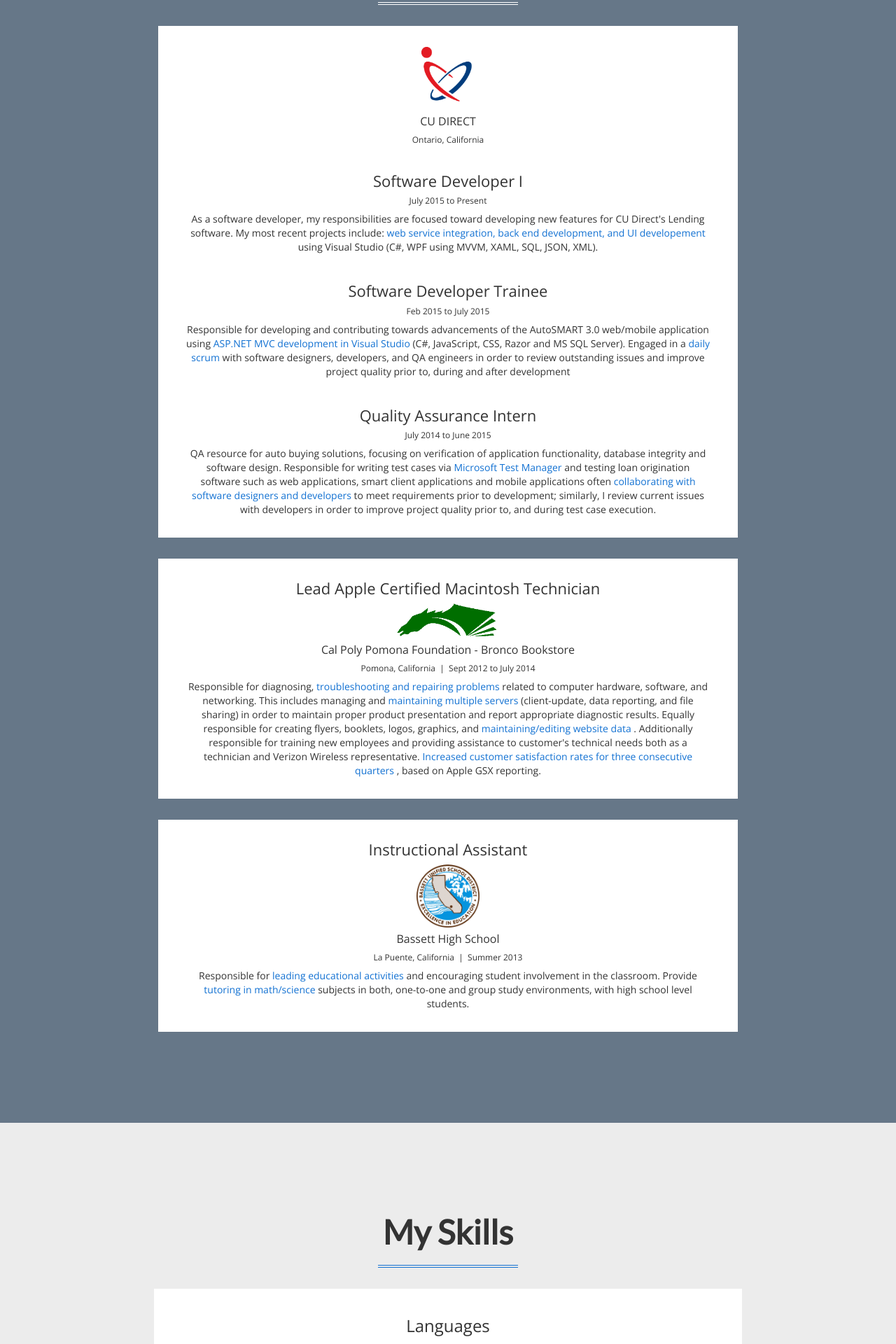
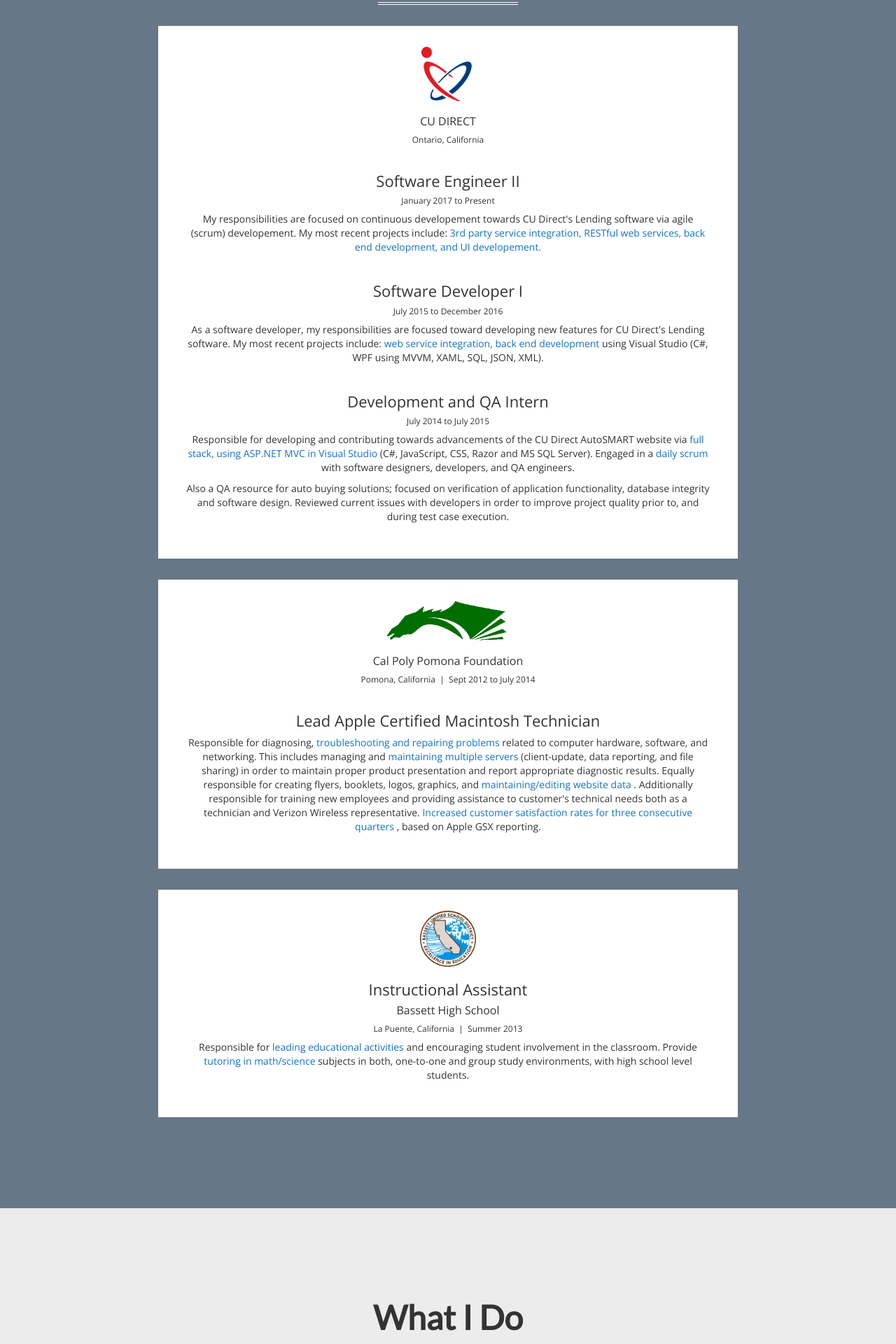
Before and after one commit to jvmorgutia/jvmorgutia.github.io, a PHP site: page / in a window 1280 px wide. Shown: the part 2400-4320 px from the top of the page at 70% size. Run offline with PHP 8.4, Linux system fonts and the light colour scheme.

Commit message:
More styling updates. Updated images as well.

```diff
--- a/css/main.css
+++ b/css/main.css
@@ -225,7 +225,7 @@
 #hero {
     padding-top:110px;
     padding-bottom:100px;
-    background-image:url(../img/texture.png);
+    background-image:url(../img/hero.png);
     background-attachment: fixed;
     background-position-x: 0%;
     background-position-y: 50%;
@@ -376,6 +376,18 @@
 
 .spicy{
     width: 95%;
+}
+
+/*-- PROJECTS --*/
+
+#projects{
+    background-image:url(../img/content/projects/background.png);
+    background-attachment: fixed;
+    background-position-x: 0%;
+    background-position-y: 50%;
+    background-repeat:no-repeat;
+    background-size: cover;
+    background-color:#292929;
 }
 
 /*========= MOBILE ADJUSTMENTS =========*/
@@ -536,7 +548,7 @@
      /* #1271d2; */
 }
 
-#skills, #projects{
+#skills{
     background-color: #ECECEC;
 }
 
@@ -544,7 +556,7 @@
     background-color: #667788;
 }
 
-#experience .section-title{
+#experience .section-title, #projects .section-title{
     color: White;
     font-weight: normal;
 }
--- a/index.htm
+++ b/index.htm
@@ -108,7 +108,7 @@
                     <p>
                         Outside of technology I love hiking, driving, motorcycle riding, spending time with the family, and trying new food.
                     </p>
-                    <a class="button btn" href="resume.pdf">Download My Resume </a>
+                    <a class="button btn" href="resume.pdf" target="_blank">Download My Resume </a>
                 </div>
             </div>
         </section>
@@ -152,59 +152,50 @@
                 <h2 class="section-title">Work Experience</h2>
                 <hr class="white-border">
                 <div class="content-section">
-                    <img alt="CU Direct" src="img/content/work/cudirect.png" class="small-image">
+                    <img class="small-image" src="img/content/work/cudirect.png">
 
                     <h5>CU DIRECT</h5>
-
-
                     <h6>Ontario, California</h6>
                     <br>
 
+                    <h4>Software Engineer II</h4>
+                    <h6>January 2017 to Present</h6>
+
+                        <p>
+                            My responsibilities are focused on continuous developement towards CU Direct's Lending software via agile (scrum) developement.
+                            My most recent projects include: <strong>3rd party service integration, RESTful web services, back end development, and UI developement.</strong>
+                        </p>
+                    <br>
+
                     <h4>Software Developer I</h4>
-                    <h6>July 2015 to Present</h6>
-
+                    <h6>July 2015 to December 2016</h6>
                     <p>
                         As a software developer, my responsibilities are focused toward developing new features for CU Direct's Lending software.
-                        My most recent projects include: <strong>web service integration, back end development, and UI developement</strong>                        using Visual Studio (C#, WPF using MVVM, XAML, SQL, JSON, XML).
-                    </p>
-                    <br>
-                    <h4>Software Developer Trainee</h4>
-                    <h6>Feb 2015 to July 2015</h6>
-
-                    <p>
-                        Responsible for developing and contributing towards advancements of the AutoSMART 3.0 web/mobile application using <strong>ASP.NET MVC development in Visual Studio</strong>                        (C#, JavaScript, CSS, Razor and MS SQL Server). Engaged in a <strong>daily scrum</strong> with software
-                        designers, developers, and QA engineers in order to review outstanding issues and improve project
-                        quality prior to, during and after development
+                        My most recent projects include: <strong>web service integration, back end development</strong> using Visual Studio (C#, WPF using MVVM, XAML, SQL, JSON, XML).
                     </p>
                     <br>
 
-                    <h4>Quality Assurance Intern</h4>
-                    <h6>July 2014 to June 2015</h6>
+                    <h4>Development and QA Intern</h4>
+                    <h6>July 2014 to July 2015</h6>
                     <p>
-                        QA resource for auto buying solutions, focusing on verification of application functionality, database integrity and software
-                        design. Responsible for writing test cases via <strong>Microsoft Test Manager</strong>                        and testing loan origination software such as web applications, smart client applications and mobile
-                        applications often <strong>
-                            collaborating with software
-                            designers and developers
-                        </strong> to meet requirements prior to development; similarly, I review current issues with developers
-                        in order to improve project quality prior to, and during test case execution.<br>
+                        Responsible for developing and contributing towards advancements of the CU Direct AutoSMART website via
+                        <strong>full stack, using ASP.NET MVC in Visual Studio</strong> (C#, JavaScript, CSS, Razor and MS SQL Server).
+                        Engaged in a <strong>daily scrum</strong> with software designers, developers, and QA engineers.
                     </p>
-
+                    <p>
+                        Also a QA resource for auto buying solutions; focused on verification of application functionality, database integrity and software
+                        design. Reviewed current issues with developers in order to improve project quality prior to, and during test case execution.
+                    </p>
+                    <br>
                 </div>
 
 
                 <div class="content-section">
+                    <img class="small-image" src="img/content/work/bookstore.png" style="height: 60px;">
+                    <h5>Cal Poly Pomona Foundation</h5>
+                    <h6>Pomona, California &nbsp;|&nbsp; Sept 2012 to July 2014</h6>
+                    <br>
                     <h4>Lead Apple Certified Macintosh Technician</h4>
-                    <img alt="Bronco Bookstore" src="img/content/work/bookstore.png" style="height: 50px;">
-
-                    <h5>Cal Poly Pomona Foundation - Bronco Bookstore</h5>
-
-
-                    <h6>
-                        Pomona, California &nbsp;|&nbsp; Sept 2012 to July 2014
-                    </h6>
-
-
                     <p>
                         Responsible for diagnosing, <strong>troubleshooting and repairing problems</strong> related to computer
                         hardware, software, and networking. This includes managing and <strong>maintaining multiple servers</strong>                        (client-update, data reporting, and file sharing) in order to maintain proper product presentation
@@ -218,14 +209,13 @@
                             quarters
                         </strong>, based on Apple GSX reporting.
                     </p>
-
-
+                    <br>
                 </div>
 
                 <div class="content-section">
+                    <img class="small-image " src="img/content/work/bassett.png">
+                    <br>
                     <h4>Instructional Assistant</h4>
-                    <img alt="Basset Unified School District" src="img/content/work/bassett.png" style="height: 90px;">
-
                     <h5>Bassett High School</h5>
                     <h6>La Puente, California &nbsp;|&nbsp; Summer 2013</h6>
                     <p>
@@ -233,6 +223,7 @@
                         in the classroom. Provide <strong>tutoring in math/science</strong> subjects in both, one-to-one
                         and group study environments, with high school level students.
                     </p>
+                    <br>
                 </div>
             </div>
         </section>
@@ -241,7 +232,7 @@
         <section id="skills">
             <div class="section-container">
 
-                <h2 class="section-title">My Skills</h2>
+                <h2 class="section-title">What I Do</h2>
                 <hr class="blue-border">
 
                 <div class="subsection-container">
@@ -335,7 +326,7 @@
             <div class="section-container">
                 <h2 class="section-title">Projects</h2>
                 <hr class="blue-border">
-                <a href="http://github.com/jvmorgutia/JNotepad" class="project-container subsection-container">
+                <a href="http://github.com/jvmorgutia/JNotepad" class="project-container subsection-container" target="_blank">
                     <div class="col-xs-12 col-sm-4 col-md-4 col-lg-4">
                         <img src="img/content/projects/jnotepad.png" class="expandable-image">
                     </div>
@@ -348,7 +339,7 @@
                         </p>
                     </div>
                 </a>
-                <a href="http://github.com/jvmorgutia/Alarmcast" class="project-container subsection-container">
+                <a href="http://github.com/jvmorgutia/Alarmcast" class="project-container subsection-container" target="_blank">
                     <div class="col-xs-12 col-sm-4 col-md-4 col-lg-4">
                         <img src="img/content/projects/phone.png" class="expandable-image">
                     </div>
@@ -363,7 +354,7 @@
                     </div>
                 </a>
 
-                <a href="http://github.com/jvmorgutia/BookMarker" class="project-container subsection-container">
+                <a href="http://github.com/jvmorgutia/BookMarker" class="project-container subsection-container" target="_blank">
                     <div class="col-xs-12 col-sm-4 col-md-4 col-lg-4">
                         <img src="img/content/projects/qm.png" class="expandable-image">
                     </div>
@@ -378,7 +369,24 @@
                         </p>
                     </div>
                 </a>
-                <a href="http://github.com/jvmorgutia/SurfCity" class="project-container subsection-container">
+
+                <a href="http://github.com/jvmorgutia/CosmosKernel" class="project-container subsection-container" target="_blank">
+                    <div class="col-xs-12 col-sm-4 col-md-4 col-lg-4">
+                        <img src="img/content/projects/cosmosk.png" class="expandable-image">
+                    </div>
+                    <div class="col-xs-12 col-sm-8 col-md-8 col-lg-8">
+                        <h4> CosmosKernel</h4>
+                        <h5 class="thin">Group Project
+                            <br>Role: Developer</h5>
+                        <p>
+                            A command-line based operating system kernel. Implemented functionalities include the running of batch files, several commands,
+                            and an integrated file system. This kernel was created based on the CosmosOS user kit. Written in
+                            C#
+                        </p>
+                    </div>
+
+                </a>
+                <a href="http://github.com/jvmorgutia/SurfCity" class="project-container subsection-container" target="_blank">
                     <div class="col-xs-12 col-sm-4 col-md-4 col-lg-4">
                         <img src="img/content/projects/sc.png" class="expandable-image">
                     </div>
@@ -388,25 +396,13 @@
 
 
                         <p>
-                            An originally styled template with included logo following an 'indie' theme. Includes tabbed sections which hide and display
+                            An webpage template with custom logo following an 'indie' theme. Includes tabbed sections which hide and display
                             content. Created using HTML5, and CSS3. Free for all commercial and non-commercial use.
                         </p>
                     </div>
                 </a>
-                <a href="http://github.com/jvmorgutia/CosmosKernel" class="project-container subsection-container display-block">
 
-                    <h4> CosmosKernel</h4>
-                    <h5 class="thin">Group Project
-                        <br>Role: Developer</h5>
-                    <p>
-                        A command-line based operating system kernel. Implemented functionalities include the running of batch files, several commands,
-                        and an integrated file system. This kernel was created based on the CosmosOS user kit. Written in
-                        C#
-                    </p>
-
-                </a>
-
-                <a href="http://github.com/jvmorgutia/ToyCompiler" class="project-container subsection-container display-block">
+                <a href="http://github.com/jvmorgutia/ToyCompiler" class="project-container subsection-container display-block" target="_blank">
 
 
                     <h4> ToyCompiler</h4>
@@ -419,7 +415,7 @@
                     </p>
                 </a>
 
-                <a href="http://github.com/jvmorgutia">
+                <a href="http://github.com/jvmorgutia" target="_blank">
                     <i class="fa fa-github fa-5x"></i>
                 </a>
 
@@ -444,7 +440,10 @@
                             <i class="fa fa-mobile fa-lg"></i> +1 (&#54;26)-38&#51;-&#51;&#51;94
                         </p>
                         <p>
-                            <i class="fa fa-envelope-o"></i><a href="&#109;&#97;&#105;&#108;&#116;&#111;&#58;&#106;&#118;&#109;&#111;&#114;&#103;&#117;&#116;&#105;&#97;&#64;&#103;&#109;&#97;&#105;&#108;&#46;&#99;&#111;&#109;"> &#106;&#118;&#109;&#111;&#114;&#103;&#117;&#116;&#105;&#97;&#64;&#103;&#109;&#97;&#105;&#108;&#46;&#99;&#111;&#109;</a>
+                            <i class="fa fa-envelope-o"></i>
+                            <a href="&#109;&#97;&#105;&#108;&#116;&#111;&#58;&#106;&#118;&#109;&#111;&#114;&#103;&#117;&#116;&#105;&#97;&#64;&#103;&#109;&#97;&#105;&#108;&#46;&#99;&#111;&#109;" target="_blank">
+                                 &#106;&#118;&#109;&#111;&#114;&#103;&#117;&#116;&#105;&#97;&#64;&#103;&#109;&#97;&#105;&#108;&#46;&#99;&#111;&#109;
+                            </a>
                         </p>
                         <br>
                         <p>
@@ -480,8 +479,8 @@
             <!--a class="page-scroll" href="#page-top"><img src="img/up-arrow.png" style="height: 45px; margin: 2px; opacity: 0.6;"></a-->
             <h4> Copyright &copy; 2017 - Jesse Morgutia </h4><br>
             <ul>
-                <li><a href="http://linkedin.com/in/jvmorgutia" class="footer-link"><i class="fa fa-linkedin fa-2x"></i></a></li>
-                <li><a href="http://github.com/jvmorgutia" class="footer-link"><i class="fa fa-github fa-2x"></i></a></li>
+                <li><a href="http://linkedin.com/in/jvmorgutia" class="footer-link" target="_blank"><i class="fa fa-linkedin fa-2x"></i></a></li>
+                <li><a href="http://github.com/jvmorgutia" class="footer-link" target="_blank"><i class="fa fa-github fa-2x"></i></a></li>
             </ul>
         </div>
     </footer>
```
Also changed, not shown: img/content/projects/background.jpg (added), img/content/projects/cosmosk.png (added), img/hero.png (renamed from img/texture.png).
